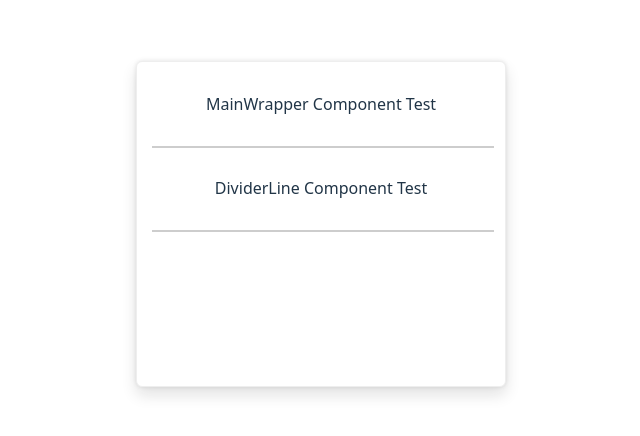
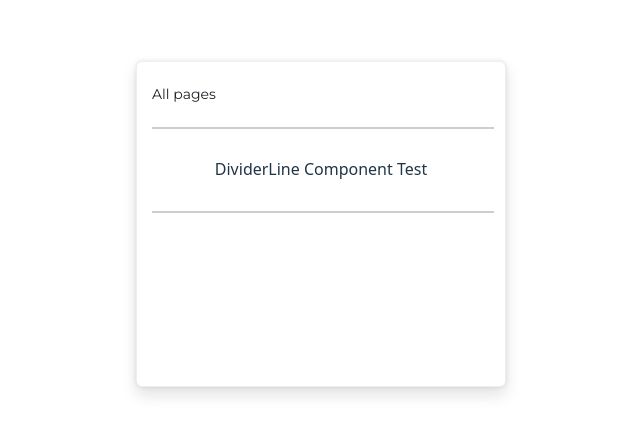
Before and after one commit to faturgautama/page-selection-component, a React (Vite) app: page / in a window 1280 px wide. Shown: the part 176-612 px from the top of the page, without its empty margins (319-959 px from the left). Built offline with nearby package versions, Linux system fonts and the light colour scheme.

Commit message:
feat: implement header section component

```diff
--- a/src/components/HeaderSection.tsx
+++ b/src/components/HeaderSection.tsx
@@ -1,22 +1,48 @@
 import React from 'react';
+import Checkbox from './Checkbox';
+import { DIMENSIONS, COLORS, TYPOGRAPHY } from '../constants';
 
 interface HeaderSectionProps {
   isChecked: boolean;
   onCheckboxChange: () => void;
-  animationState: number;
 }
 
 /**
- * Displays "All pages" label and master checkbox
+ * HeaderSection component displaying "All pages" label and master checkbox
  */
 const HeaderSection: React.FC<HeaderSectionProps> = ({
   isChecked,
-  onCheckboxChange,
-  animationState
+  onCheckboxChange
 }) => {
+  const containerStyle: React.CSSProperties = {
+    display: 'flex',
+    alignItems: 'center',
+    justifyContent: 'space-between',
+    paddingTop: `${DIMENSIONS.headerSection.paddingTop}px`,
+    paddingRight: `${DIMENSIONS.headerSection.paddingRight}px`,
+    paddingBottom: `${DIMENSIONS.headerSection.paddingBottom}px`,
+    paddingLeft: `${DIMENSIONS.headerSection.paddingLeft}px`,
+  };
+
+  const textStyle: React.CSSProperties = {
+    fontFamily: TYPOGRAPHY.fontFamily,
+    fontWeight: TYPOGRAPHY.fontWeight,
+    fontSize: `${TYPOGRAPHY.fontSize}px`,
+    lineHeight: TYPOGRAPHY.lineHeight,
+    letterSpacing: `${TYPOGRAPHY.letterSpacing}px`,
+    verticalAlign: TYPOGRAPHY.verticalAlign,
+    color: COLORS.textPrimary,
+    margin: 0,
+  };
+
   return (
-    <div>
-      {/* Component implementation will be added in subsequent tasks */}
+    <div style={containerStyle}>
+      <span style={textStyle}>All pages</span>
+      <Checkbox
+        id="all-pages-checkbox"
+        isChecked={isChecked}
+        onChange={onCheckboxChange}
+      />
     </div>
   );
 };
--- a/src/components/PageSelectionComponent.tsx
+++ b/src/components/PageSelectionComponent.tsx
@@ -1,17 +1,25 @@
-import React from 'react';
+import React, { useState } from 'react';
 import MainWrapper from './MainWrapper';
 import DividerLine from './DividerLine';
+import HeaderSection from './HeaderSection';
 
 /**
  * Root component for the page selection interface
  * Manages state for all checkboxes and automatic "All pages" logic
  */
 const PageSelectionComponent: React.FC = () => {
+  const [allPagesSelected, setAllPagesSelected] = useState(false);
+
+  const handleAllPagesCheckboxChange = () => {
+    setAllPagesSelected(!allPagesSelected);
+  };
+
   return (
     <MainWrapper>
-      <div style={{ padding: '20px', textAlign: 'center' }}>
-        MainWrapper Component Test
-      </div>
+      <HeaderSection
+        isChecked={allPagesSelected}
+        onCheckboxChange={handleAllPagesCheckboxChange}
+      />
       <DividerLine />
       <div style={{ padding: '20px', textAlign: 'center' }}>
         DividerLine Component Test
```
